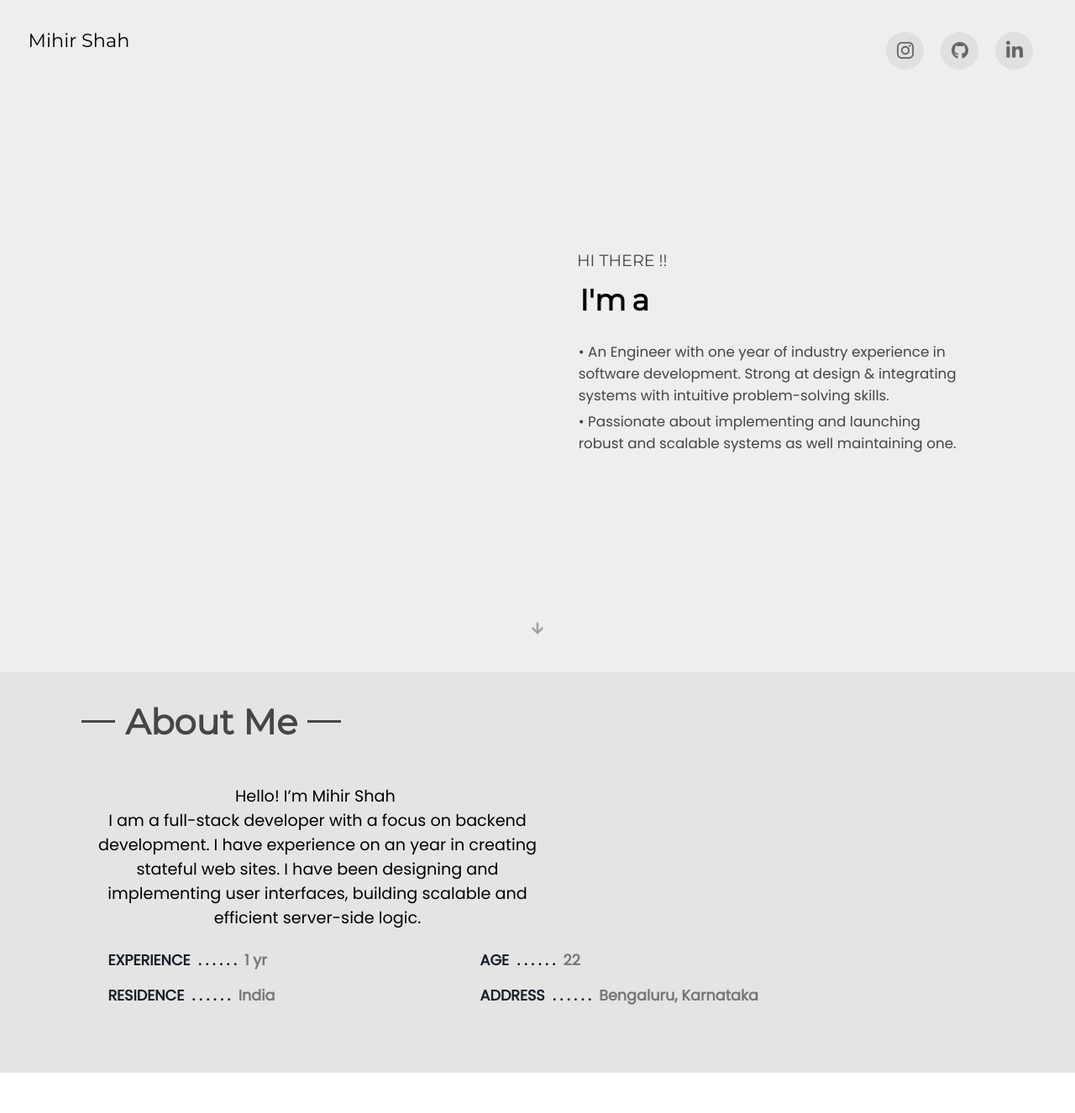
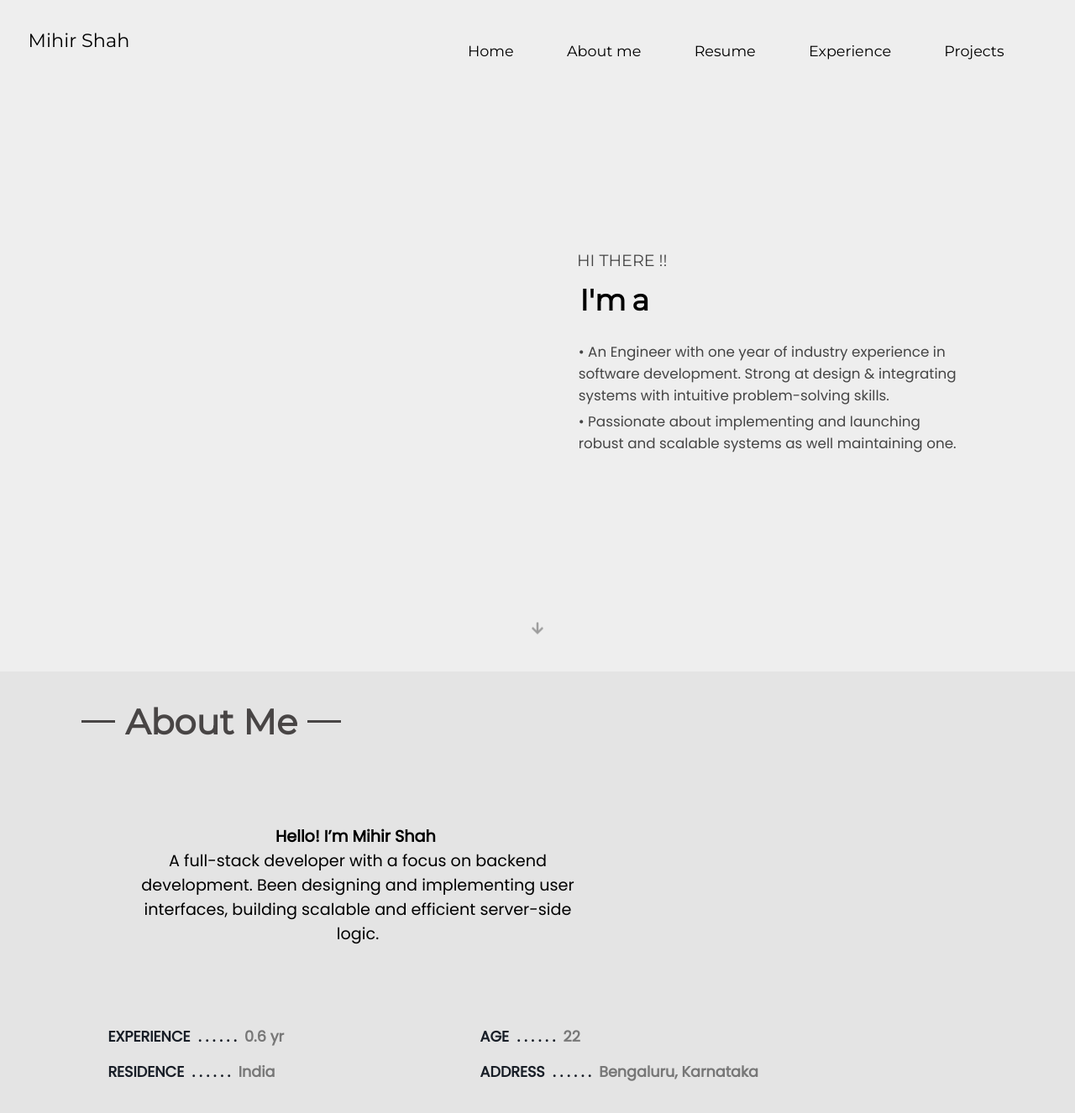
Before and after one commit to mihirsha/profile, a React (Create React App) app: page / in a window 1280 px wide. Shown: the top 1326 px of the page at 84% size. Before the commit the page ends 1278 px from the top, so only its background shows below. Built offline with nearby package versions, Linux system fonts and the light colour scheme.

Commit message:
grid added in persnal info div

```diff
--- a/src/components/menu.tsx
+++ b/src/components/menu.tsx
@@ -1,6 +1,6 @@
 /* eslint-disable jsx-a11y/anchor-is-valid */
 import { FaArrowLeft } from "react-icons/fa";
-import { MENU_ITEMS } from "../constant";
+import { MENU_ITEMS, MENU_ITEMS_DIV } from "../constant";
 import {
   menuPageLayout,
   backBtnLayout,
@@ -21,9 +21,13 @@ export function Menu(props: any) {
           />
         </div>
         <div style={menuContentLayout}>
-          {MENU_ITEMS.map((item) => {
+          {MENU_ITEMS.map((item: string, idx: number) => {
             return (
-              <a className="Animate-Menu-Name" style={individualLayout} href="">
+              <a
+                className="Animate-Menu-Name"
+                style={individualLayout}
+                href={MENU_ITEMS_DIV[idx]}
+              >
                 {item}
               </a>
             );
--- a/src/components/navbar.tsx
+++ b/src/components/navbar.tsx
@@ -7,7 +7,7 @@ import { NavbarButton } from "./button";
 import { FaBars } from "react-icons/fa";
 import { PERSON_NAME_FIRSTNAME, PERSON_NAME_SURNAME } from "../constant";
 import { MENU_ITEMS } from "../constant";
-import { SocialMediaIcons } from "./socialMediaIcons";
+// import { SocialMediaIcons } from "./socialMediaIcons";
 import { motion } from "framer-motion";
 
 export function NavBar() {
@@ -35,7 +35,7 @@ export function NameNavBar(props: any) {
             y: 0,
             transition: {
               // ease: [0.6, 0.01, -0.05, 0.95],
-              duration: 0.5,
+              duration: 1,
             },
           }}
           exit={{
@@ -52,7 +52,8 @@ export function NameNavBar(props: any) {
         </motion.div>
         {props.matches ? (
           <div style={iconsDownLayout}>
-            <SocialMediaIcons />
+            {/* <SocialMediaIcons /> */}
+            {props.matches ? <NavBar /> : <></>}
           </div>
         ) : (
           <div
--- a/src/constant.ts
+++ b/src/constant.ts
@@ -18,6 +18,13 @@ export const MENU_ITEMS = [
   "Experience",
   "Projects",
 ];
+export const MENU_ITEMS_DIV = [
+  "#About-me",
+  "About me",
+  "Resume",
+  "Experience",
+  "Projects",
+];
 
 export const MAPPING_URL = [
   "https://www.instagram.com/mihirr_shah/",
@@ -25,18 +32,22 @@ export const MAPPING_URL = [
   "https://www.linkedin.com/in/mihirshah0114/",
 ];
 
+// ABOUT ME
+
 export const ABOUT_ME_1st = `Hello! I’m ${PERSON_NAME_FIRSTNAME} ${PERSON_NAME_SURNAME}`;
 
 export const ABOUT_ME_2nd =
-  " I am a full-stack developer with a focus on backend development." +
-  " I have experience on an year in creating stateful web sites." +
-  " I have been designing and implementing user interfaces, building scalable and" +
+  " A full-stack developer with a focus on backend development." +
+  " Been designing and implementing user interfaces, building scalable and" +
   " efficient server-side logic.";
+
+// I have experience of an year in creating stateful web sites." +
+// " I have
 
 // PERSONAL INFORMATION
 export const personalInfoList = ["EXPERIENCE", "AGE", "RESIDENCE", "ADDRESS"];
 export const personalInfoAnsList = [
-  "1 yr",
+  "0.6 yr",
   "22",
   "India",
   "Bengaluru, Karnataka",
--- a/src/index.css
+++ b/src/index.css
@@ -13,12 +13,18 @@ code {
 }
 #headingdiv{
   opacity: 0;
+  bottom: 15;
+  right: 10,
 }
 #content-div{
   opacity: 0;
+  bottom: 15;
+  right: 10,
 }
 #personalInfo-div{
   opacity: 0;
+  bottom: 15;
+  right: 10,
 }
 
 .Animate-heading {
--- a/src/pages/about.tsx
+++ b/src/pages/about.tsx
@@ -1,7 +1,7 @@
 /* eslint-disable react/jsx-no-undef */
 import { gsap } from "gsap";
 import { ScrollTrigger } from "gsap/ScrollTrigger";
-import { useEffect } from "react";
+import { useEffect, useState } from "react";
 import {
   ABOUT_ME_1st,
   ABOUT_ME_2nd,
@@ -15,6 +15,7 @@ import {
   headingLayout,
   lineLayout,
   mainLayout,
+  contentUpperLayout,
   outerLayout,
 } from "../styles/aboutme.styles";
 import { PersonalInfo } from "../components/personalInfo";
@@ -22,6 +23,16 @@ import { PersonalInfo } from "../components/personalInfo";
 gsap.registerPlugin(ScrollTrigger);
 
 export function AboutMe() {
+  const [matches, setMatches] = useState(
+    window.matchMedia("(min-width: 768px)").matches
+  );
+
+  useEffect(() => {
+    window
+      .matchMedia("(min-width: 768px)")
+      .addEventListener("change", (e) => setMatches(e.matches));
+  });
+
   useEffect(() => {
     gsap.from("#headingdiv", {
       opacity: 0,
@@ -65,7 +76,7 @@ export function AboutMe() {
   });
 
   return (
-    <div style={mainLayout}>
+    <div style={mainLayout} id="About-me">
       <div style={outerLayout}>
         <div id="headingdiv" style={headingLayout}>
           <div style={lineLayout}></div>
@@ -74,9 +85,21 @@ export function AboutMe() {
         </div>
       </div>
       <div style={contentLayout}>
-        <div id="content-div" style={aboutMeTextLayout}>
-          <div>{ABOUT_ME_1st}&nbsp;</div>
-          {ABOUT_ME_2nd}
+        <div
+          style={
+            matches
+              ? { ...contentUpperLayout, flexDirection: "column" }
+              : contentUpperLayout
+          }
+        >
+          <div id="content-div" style={aboutMeTextLayout}>
+            <div style={{ fontWeight: "900" }}>{ABOUT_ME_1st}&nbsp;</div>
+            {ABOUT_ME_2nd}
+          </div>
+
+          <div
+            style={{ width: "50%", height: "50%", backgroundColor: "brown" }}
+          ></div>
         </div>
         <div
           id="personalInfo-div"
--- a/src/pages/home.tsx
+++ b/src/pages/home.tsx
@@ -44,7 +44,7 @@ export default function Home() {
       {!openMenu ? (
         <div>
           <NameNavBar matches={matches} setOpenMenu={setOpenMenu} />
-          {/* {matches ? <NavBar /> : <></>} */}
+
           <div
             style={
               matches
--- a/src/styles/aboutme.styles.ts
+++ b/src/styles/aboutme.styles.ts
@@ -2,12 +2,11 @@ import { CSSProperties } from "react";
 
 export const aboutMeTextLayout: CSSProperties = {
   width: "50%",
-  height: "50%",
   display: "flex",
   flexDirection: "column",
   textAlign: "center",
   fontSize: "1.2rem",
-  //   marginBottom: "1.2em",
+  margin: "2.5em",
 };
 
 export const contentLayout: CSSProperties = {
@@ -60,3 +59,11 @@ export const personalInfoLayout: CSSProperties = {
   fontWeight: "600",
   color: "#181e27",
 };
+
+export const contentUpperLayout: CSSProperties = {
+  display: "flex",
+  flexDirection: "row",
+  width: "100%",
+  marginBottom: "1.5em",
+  //   backgroundColor: "yellow",
+};
--- a/src/styles/navbar.styles.ts
+++ b/src/styles/navbar.styles.ts
@@ -19,7 +19,7 @@ export const nameNavbarComponent: CSSProperties = {
   justifyContent: "space-between",
   width: "100vw",
   height: "15svh",
-  fontSize: "1.25em",
+  fontSize: "1.1em",
   fontFamily: "Montserrat",
   backgroundColor: MAIN_SCREEN_BACKGROUND,
 };
```
